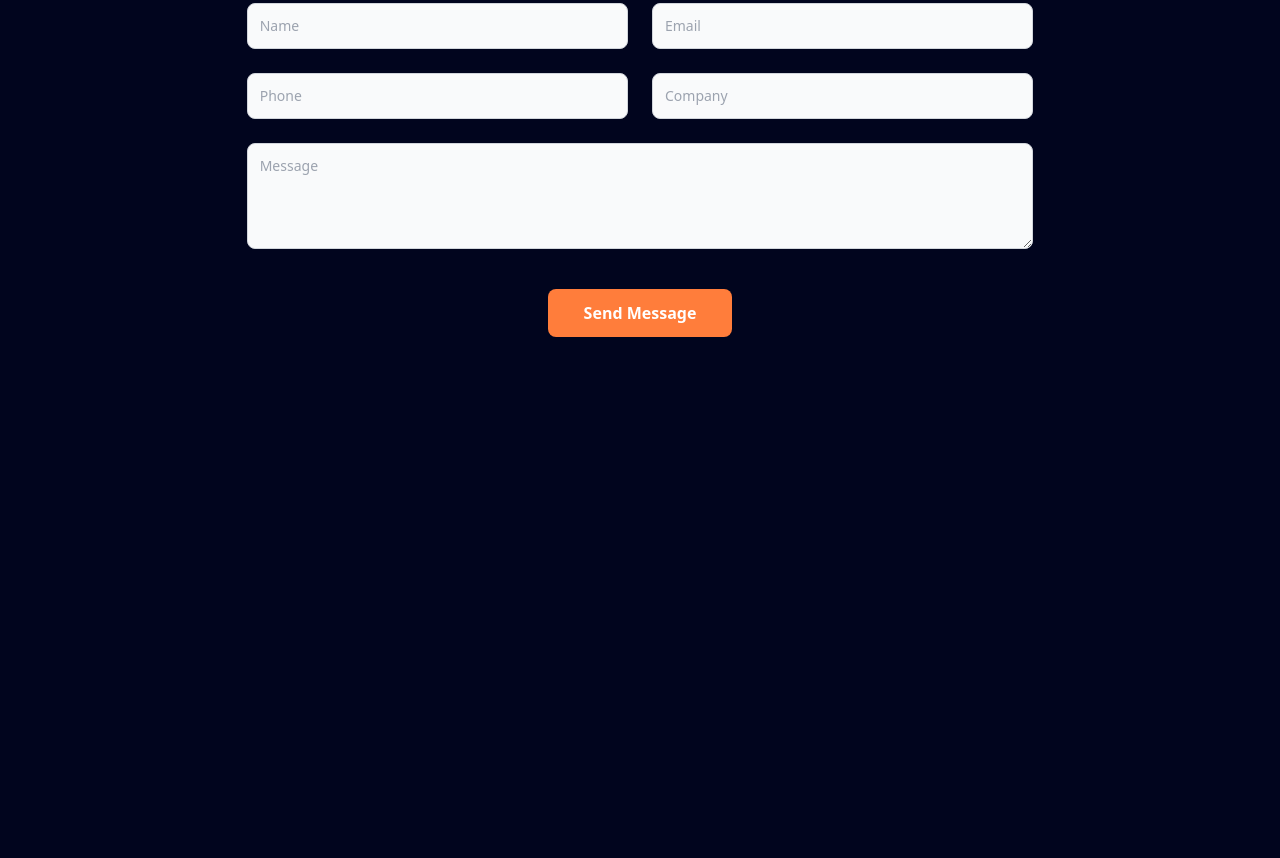
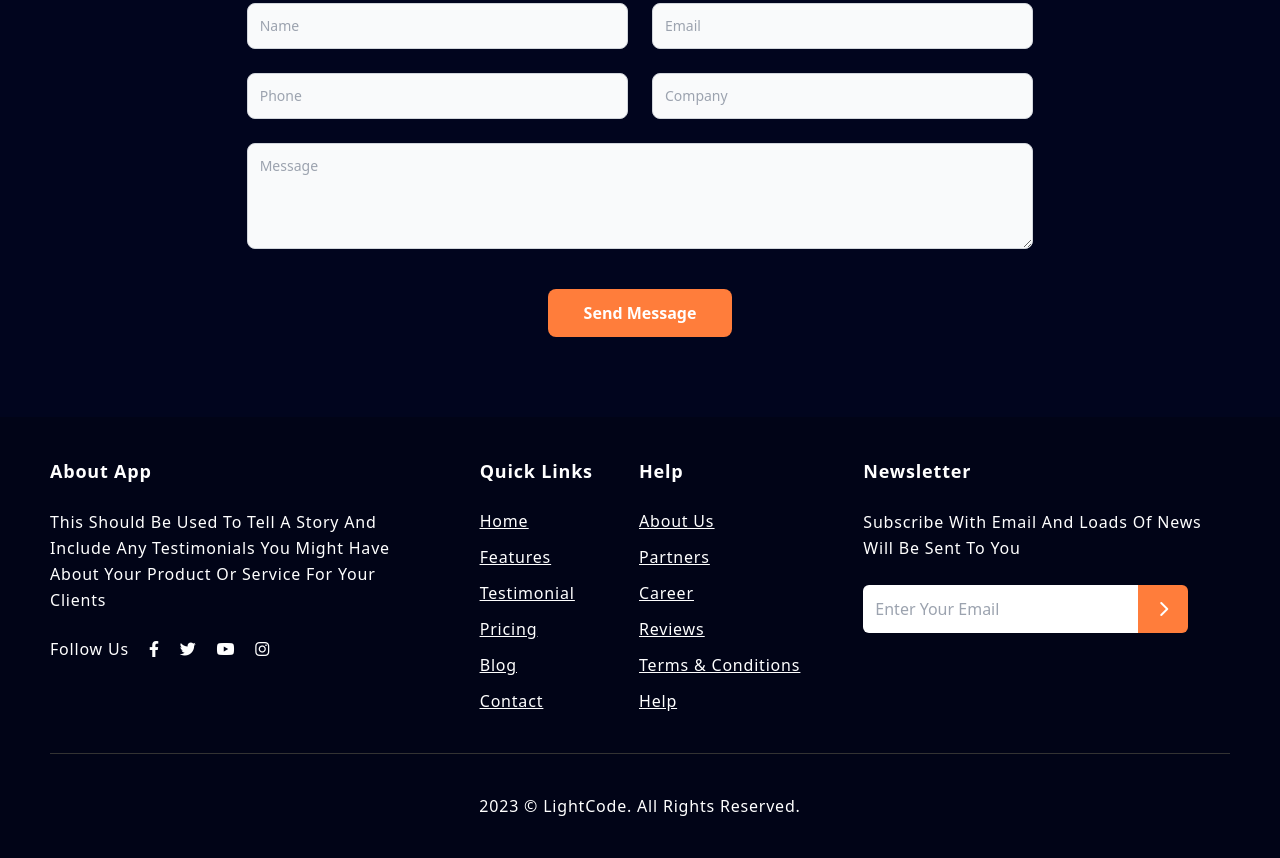
Before and after one commit to Guna-Pandi/Tailwindcss-begining-2, a website: page src/index.html in a window 1280 px wide. Shown: the part 6182-7040 px from the top of the page. Before the commit the page ends 6599 px from the top, so only its background shows below. Drawn offline with Linux system fonts and the light colour scheme.

Commit message:
Added:Footer

```diff
--- a/src/index.html
+++ b/src/index.html
@@ -895,6 +895,117 @@
           </form>
         </div>
       </section>
+      <!-- Footer -->
+      <section id="footer">
+        <div class="relative bg-color-primary-dark">
+          <div class="container py-10">
+            <div class="grid gap-10 pb-10 md:grid-cols-3">
+              <div class="space-y-6">
+                <h4 class="text-lg font-bold">About App</h4>
+                <p class="leading-relaxed">
+                  This Should Be Used To Tell A Story And Include Any
+                  Testimonials You Might Have About Your Product Or Service For
+                  Your Clients
+                </p>
+                <div class="flex items-center gap-5">
+                  <p>Follow Us</p>
+                  <i
+                    class="cursor-pointer fa-brands fa-facebook-f hover:text-color-secondary"></i>
+                  <i
+                    class="cursor-pointer fa-brands fa-twitter hover:text-color-secondary"></i>
+                  <i
+                    class="cursor-pointer fa-brands fa-youtube hover:text-color-secondary"></i>
+                  <i
+                    class="cursor-pointer fa-brands fa-instagram hover:text-color-secondary"></i>
+                </div>
+              </div>
+              <div class="flex justify-between md:justify-around">
+                <div class="space-y-6">
+                  <h4 class="text-lg font-bold">Quick Links</h4>
+                  <ul class="space-y-3">
+                    <li
+                      class="underline hover:no-underline hover:text-color-secondary">
+                      <a href="#">Home</a>
+                    </li>
+                    <li
+                      class="underline hover:no-underline hover:text-color-secondary">
+                      <a href="#features">Features</a>
+                    </li>
+                    <li
+                      class="underline hover:no-underline hover:text-color-secondary">
+                      <a href="#testimonial">Testimonial</a>
+                    </li>
+                    <li
+                      class="underline hover:no-underline hover:text-color-secondary">
+                      <a href="#pricing">Pricing</a>
+                    </li>
+                    <li
+                      class="underline hover:no-underline hover:text-color-secondary">
+                      <a href="#blog">Blog</a>
+                    </li>
+                    <li
+                      class="underline hover:no-underline hover:text-color-secondary">
+                      <a href="#contact">Contact</a>
+                    </li>
+                  </ul>
+                </div>
+
+                <div class="space-y-6">
+                  <h4 class="text-lg font-bold">Help</h4>
+                  <ul class="space-y-3">
+                    <li
+                      class="underline hover:no-underline hover:text-color-secondary">
+                      <a href="#">About Us</a>
+                    </li>
+                    <li
+                      class="underline hover:no-underline hover:text-color-secondary">
+                      <a href="#features">Partners</a>
+                    </li>
+                    <li
+                      class="underline hover:no-underline hover:text-color-secondary">
+                      <a href="#testimonial">Career</a>
+                    </li>
+                    <li
+                      class="underline hover:no-underline hover:text-color-secondary">
+                      <a href="#pricing">Reviews</a>
+                    </li>
+                    <li
+                      class="underline hover:no-underline hover:text-color-secondary">
+                      <a href="#blog">Terms & Conditions</a>
+                    </li>
+                    <li
+                      class="underline hover:no-underline hover:text-color-secondary">
+                      <a href="#contact">Help</a>
+                    </li>
+                  </ul>
+                </div>
+              </div>
+              <div class="space-y-6">
+                <h4 class="text-lg font-bold">Newsletter</h4>
+                <p class="leading-relaxed">
+                  Subscribe With Email And Loads Of News Will Be Sent To You
+                </p>
+                <div class="flex items-center">
+                  <input
+                    type="text"
+                    class="w-3/4 p-2 text-color-gray bg-color-white lg:p-3 rounded-l-md focus:outline-none"
+                    placeholder="Enter Your Email" />
+
+                  <button
+                    type="submit"
+                    class="px-4 py-2 bg-color-secondary lg:px-5 lg:py-3 rounded-r-md hover:opacity-90">
+                    <i class="fa-solid fa-chevron-right"></i>
+                  </button>
+                </div>
+              </div>
+            </div>
+
+            <div class="flex justify-center pt-10 border-t border-color-gray">
+              <p>2023 &copy; LightCode. All Rights Reserved.</p>
+            </div>
+          </div>
+        </div>
+      </section>
     </main>
     <script src="./script.js"></script>
   </body>
--- a/src/input.css
+++ b/src/input.css
@@ -17,6 +17,7 @@
 html {
   scrollbar-width: none;
   -ms-overflow-style: none;
+  scroll-behavior: smooth;
 }
 
 .btn {
```
Also changed, not shown: css/main.css. Lines whose indentation alone changed are shown as unchanged.
